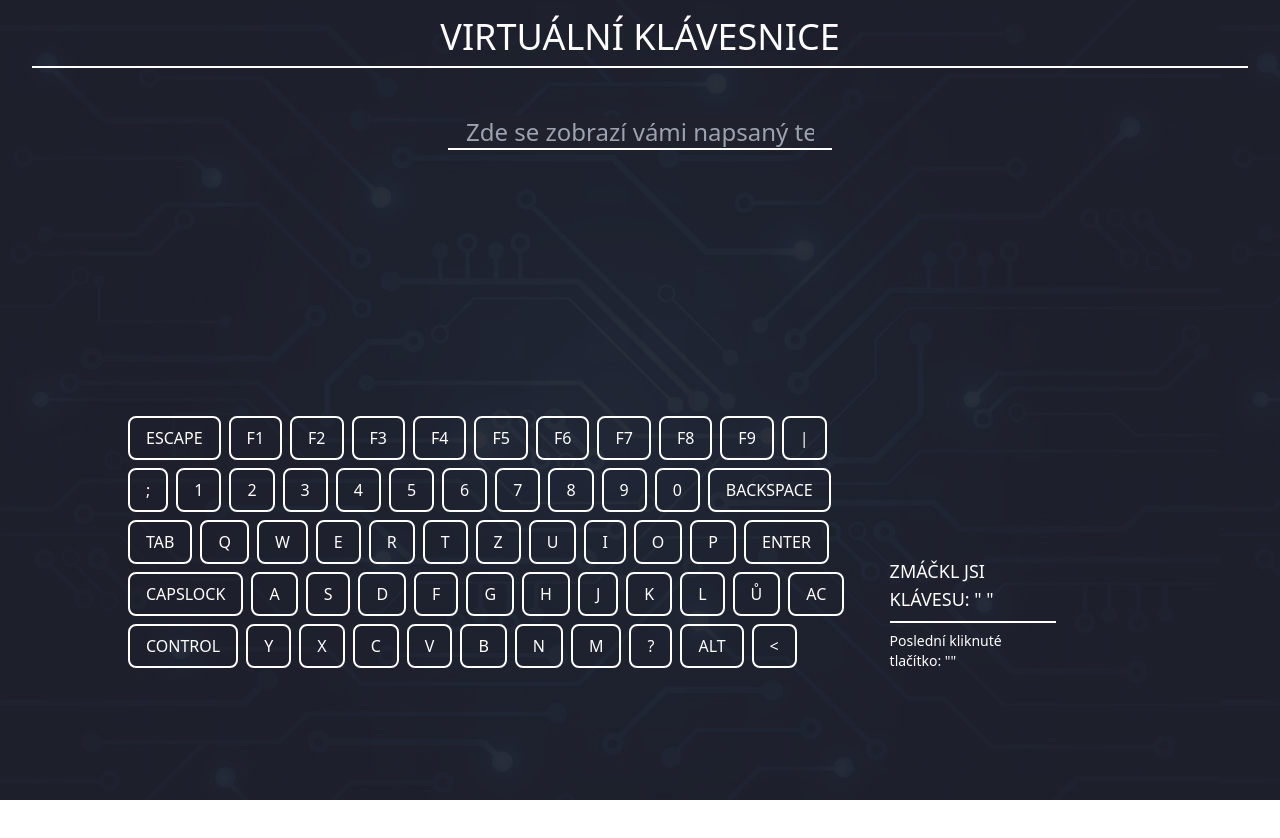
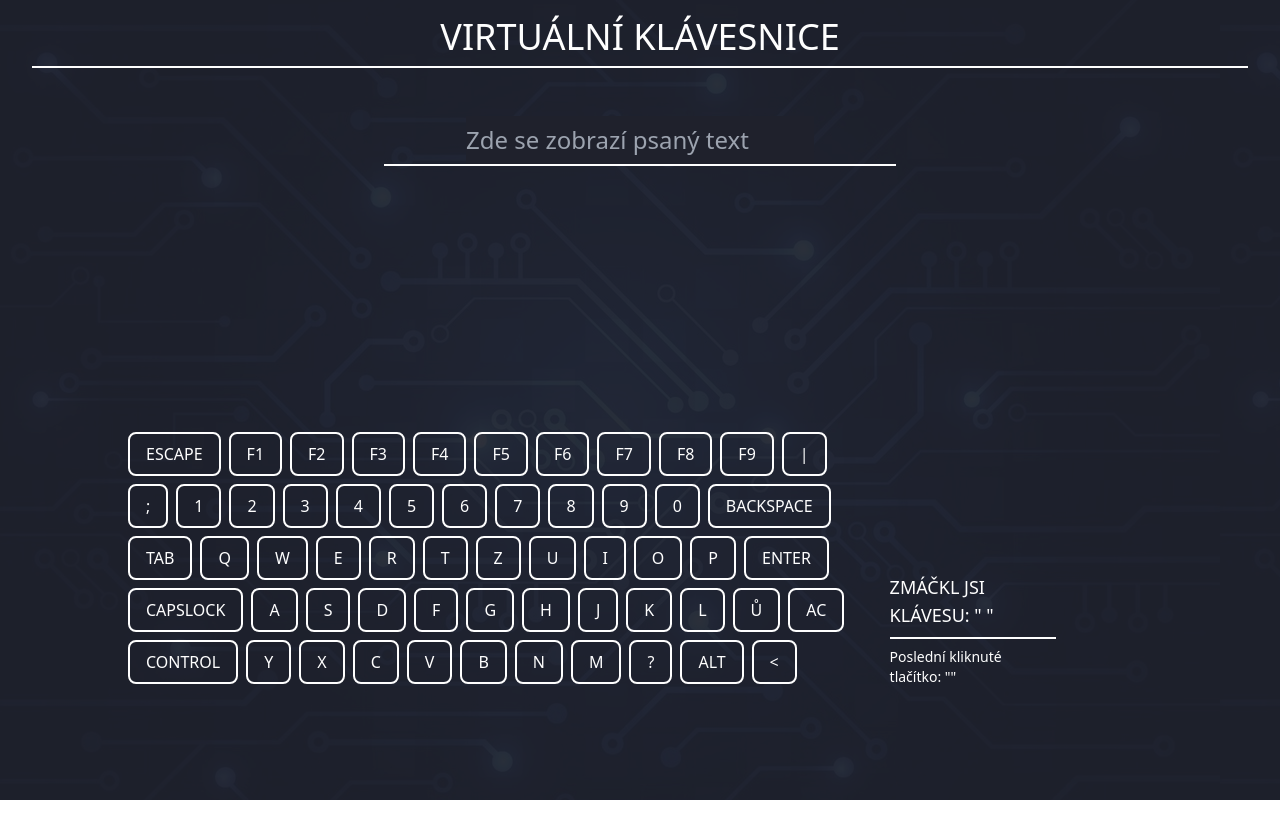
Before and after one commit to OndrejLosensky/virtual-keyboard, a React (Create React App) app: page / in a window 1280 px wide. Shown: the top 838 px of the page. Built offline with nearby package versions, Linux system fonts and the light colour scheme; the HTML template or start-up script is replaced by a standard one.

Commit message:
automatický FOCUS na Input

```diff
--- a/src/inputKeyboard/InputKeyboard.js
+++ b/src/inputKeyboard/InputKeyboard.js
@@ -5,16 +5,26 @@ const InputKeyboard = () => {
     const inputRef = useRef(null);
 
     useEffect(() => {
-        inputRef.current.focus();
+        // Reaguje na vstup z klávesnice
+        const focusInput = () => {
+            inputRef.current.focus();
+        };
+
+        // Reaguje při kliknutí a automaticky zaměří Input pro automatické psaní
+        document.addEventListener("click", focusInput);
+
+        return () => {
+            document.removeEventListener("click", focusInput);
+        };
     }, []);
 
     return (
-        <div className="px-40 flex flex-col justify-center items-center text-center pt-12">
+        <div className="flex flex-col justify-center items-center text-center pt-12">
             <input
                 ref={inputRef}
                 type="text"
-                className="text-foreColorWhite outline-none text-2xl bg-backColor"
-                placeholder="Zde se zobrazí vámi napsaný text"
+                className="text-foreColorWhite outline-none text-2xl bg-backColor py-2"
+                placeholder="Zde se zobrazí psaný text"
             />
             <div className="border-b-2 border-foreColorWhite w-[40%]"></div>
         </div>
```
